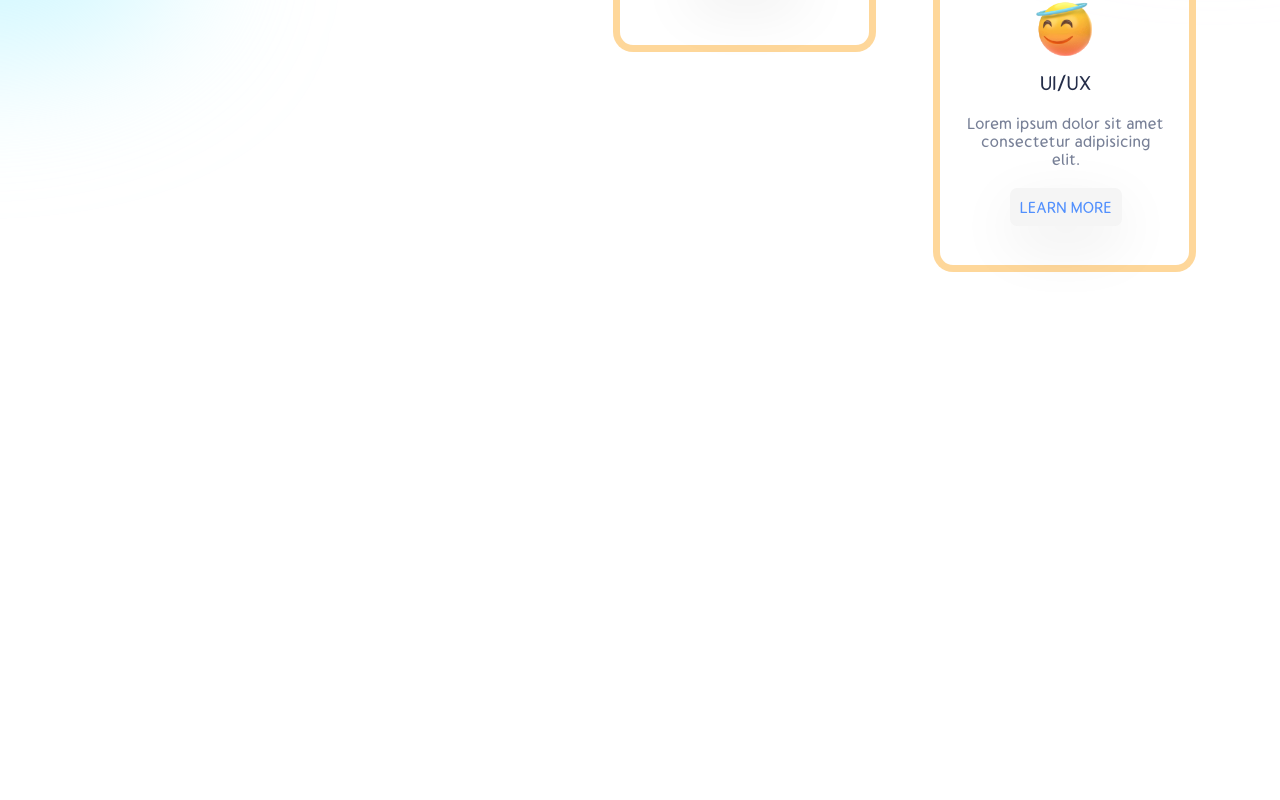
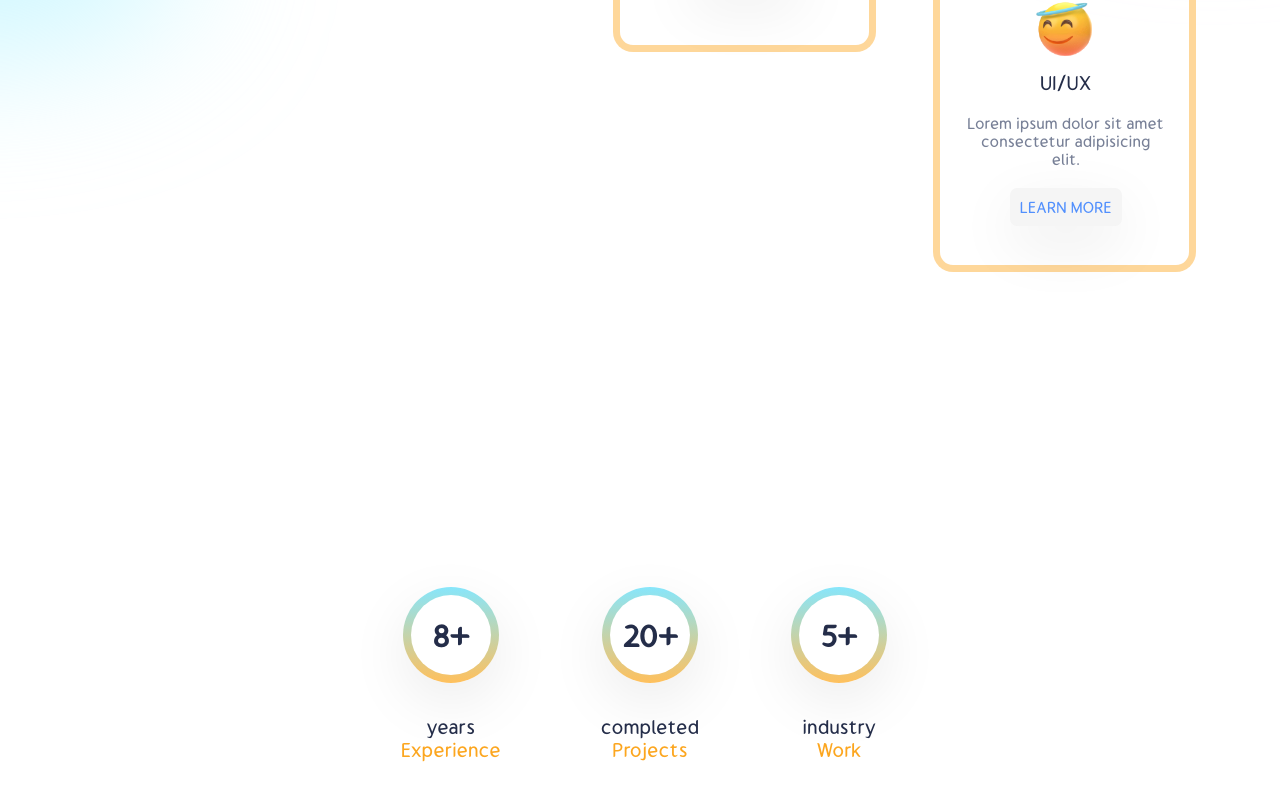
Before and after one commit to harry-jakes3018/personal-portfolio3, a React (Create React App) app: page / in a window 1280 px wide. Shown: the part 1428-2228 px from the top of the page. Before the commit the page ends 1996 px from the top, so only its background shows below. Built offline with nearby package versions, Linux system fonts and the light colour scheme.

Commit message:
Experience Section Completed

```diff
--- a/src/App.js
+++ b/src/App.js
@@ -1,3 +1,4 @@
+import Experiences from "./components/Experiences";
 import Intro from "./components/Intro";
 import Navbar from "./components/Navbar";
 import Services from "./components/Services";
@@ -8,6 +9,7 @@ function App() {
             <Navbar />
             <Intro />
             <Services />
+            <Experiences />
         </div>
     );
 }
--- /dev/null
+++ b/src/components/Experiences.js
@@ -0,0 +1,71 @@
+import styled from "styled-components";
+
+function Experiences() {
+    return (
+        <Wrapper>
+            <Achievement>
+                <Circle>8+</Circle>
+                <span>years</span>
+                <span>Experience</span>
+            </Achievement>
+            <Achievement>
+                <Circle>20+</Circle>
+                <span>completed</span>
+                <span>Projects</span>
+            </Achievement>
+            <Achievement>
+                <Circle>5+</Circle>
+                <span>industry</span>
+                <span>Work</span>
+            </Achievement>
+        </Wrapper>
+    );
+}
+
+export default Experiences;
+
+const Wrapper = styled.div`
+    display: flex;
+    justify-content: center;
+    align-items: center;
+    gap: 5rem;
+    height: 30vh;
+    margin-bottom: 8rem;
+`;
+
+const Achievement = styled.div`
+    display: flex;
+    flex-direction: column;
+    align-items: center;
+
+    & > span:nth-of-type(2) {
+        color: var(--orange);
+    }
+`;
+
+const Circle = styled.div`
+    width: 4rem;
+    height: 4rem;
+    background: white;
+    border-radius: 50%;
+    position: relative;
+    display: flex;
+    align-items: center;
+    justify-content: center;
+    font-size: 1.5rem;
+    font-weight: bold;
+    margin-bottom: 2rem;
+
+    &::before {
+        border-radius: 50%;
+        content: "";
+        background-image: linear-gradient(to bottom, #87e6fb 0%, #ffc05c 100%);
+        top: -8px;
+        left: -8px;
+        bottom: -8px;
+        right: -8px;
+        position: absolute;
+        z-index: -1;
+        box-shadow: var(--boxShadow);
+    }
+`;
```
